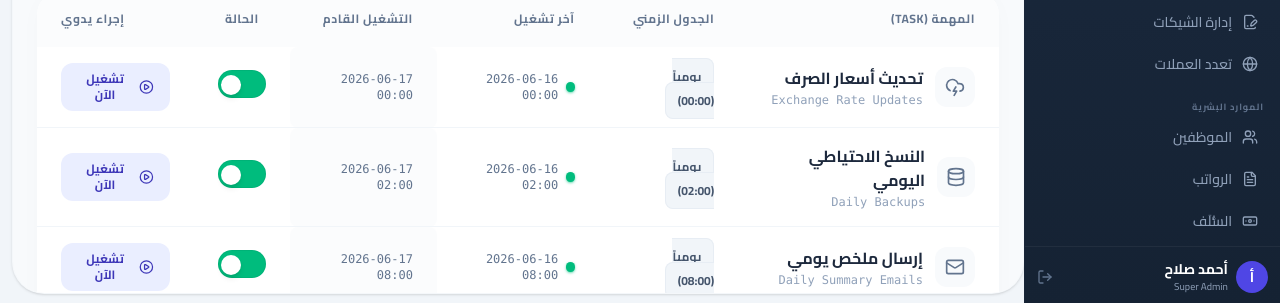
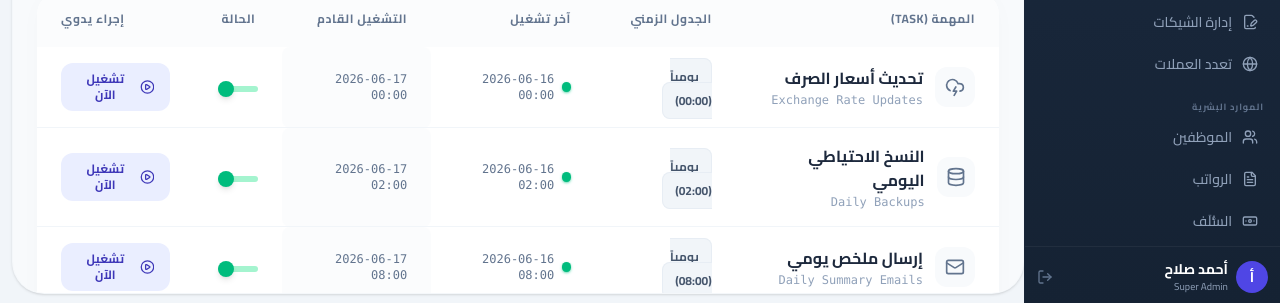
Before and after one commit to heidi163/bohemian-accounting-1-, a React (Vite) app: page /automation in a window 1280 px wide. Shown: the part 494-797 px from the top of the page. Built offline with nearby package versions, Linux system fonts and the light colour scheme; no server answers; sample sign-in values are in the browser's storage.

Commit message:
UI: Refine toggle switches to thin minimalist track design

```diff
--- a/src/pages/AutomationPage.tsx
+++ b/src/pages/AutomationPage.tsx
@@ -258,16 +258,15 @@ export function AutomationPage() {
                            {job.nextRun}
                          </td>
                          <td className="px-6 py-4 text-center">
-                           <button onClick={() => toggleStatus(job.id)} className="transition hover:scale-105 active:scale-95 inline-flex focus:outline-none">
+                           <button onClick={() => toggleStatus(job.id)} className="relative inline-flex items-center w-10 h-6 focus:outline-none transition hover:scale-105 active:scale-95">
                              <div className={clsx(
-                               "w-12 h-7 rounded-full transition-colors duration-300 ease-in-out relative border border-black/5",
-                               job.status === 'active' ? "bg-emerald-500" : "bg-slate-200"
-                             )}>
+                               "w-10 h-1.5 rounded-full transition-colors duration-300",
+                               job.status === 'active' ? "bg-emerald-200" : "bg-slate-200"
+                             )}></div>
                              <div className={clsx(
-                                 "w-5 h-5 rounded-full bg-white shadow-md transition-all duration-300 absolute top-1",
-                                 job.status === 'active' ? "start-6" : "start-1"
+                               "absolute top-1 w-4 h-4 rounded-full shadow-md transition-all duration-300",
+                               job.status === 'active' ? "bg-emerald-500 start-6" : "bg-white border border-slate-200 start-0"
                              )}></div>
-                             </div>
                            </button>
                          </td>
                          <td className="px-6 py-4 text-end">
@@ -319,16 +318,15 @@ export function AutomationPage() {
                   <span className="block text-sm font-bold text-slate-700">تنبيهات المهام الفاشلة</span>
                   <span className="block text-xs font-medium text-slate-500 mt-1">إرسال تقرير فور فشل أي مهمة (مثل تعذر النسخ الاحتياطي).</span>
                 </div>
-                <button onClick={() => setSendReport(!sendReport)} className="transition hover:scale-105 active:scale-95 shrink-0 focus:outline-none">
+                <button onClick={() => setSendReport(!sendReport)} className="relative inline-flex items-center w-10 h-6 focus:outline-none transition hover:scale-105 active:scale-95 shrink-0">
                   <div className={clsx(
-                    "w-12 h-7 rounded-full transition-colors duration-300 ease-in-out relative border border-black/5",
-                    sendReport ? "bg-emerald-500" : "bg-slate-200"
-                  )}>
+                    "w-10 h-1.5 rounded-full transition-colors duration-300",
+                    sendReport ? "bg-emerald-200" : "bg-slate-200"
+                  )}></div>
                   <div className={clsx(
-                      "w-5 h-5 rounded-full bg-white shadow-md transition-all duration-300 absolute top-1",
-                      sendReport ? "start-6" : "start-1"
+                    "absolute top-1 w-4 h-4 rounded-full shadow-md transition-all duration-300",
+                    sendReport ? "bg-emerald-500 start-6" : "bg-white border border-slate-200 start-0"
                   )}></div>
-                  </div>
                 </button>
               </div>
 
@@ -337,16 +335,15 @@ export function AutomationPage() {
                   <span className="block text-sm font-bold text-slate-700">سجل المهام (Log Retention)</span>
                   <span className="block text-xs font-medium text-slate-500 mt-1">الاحتفاظ بسجلات المهام القديمة لمدة 30 يوماً.</span>
                 </div>
-                <button onClick={() => setKeepLogs(!keepLogs)} className="transition hover:scale-105 active:scale-95 shrink-0 focus:outline-none">
+                <button onClick={() => setKeepLogs(!keepLogs)} className="relative inline-flex items-center w-10 h-6 focus:outline-none transition hover:scale-105 active:scale-95 shrink-0">
                   <div className={clsx(
-                    "w-12 h-7 rounded-full transition-colors duration-300 ease-in-out relative border border-black/5",
-                    keepLogs ? "bg-emerald-500" : "bg-slate-200"
-                  )}>
+                    "w-10 h-1.5 rounded-full transition-colors duration-300",
+                    keepLogs ? "bg-emerald-200" : "bg-slate-200"
+                  )}></div>
                   <div className={clsx(
-                      "w-5 h-5 rounded-full bg-white shadow-md transition-all duration-300 absolute top-1",
-                      keepLogs ? "start-6" : "start-1"
+                    "absolute top-1 w-4 h-4 rounded-full shadow-md transition-all duration-300",
+                    keepLogs ? "bg-emerald-500 start-6" : "bg-white border border-slate-200 start-0"
                   )}></div>
-                  </div>
                 </button>
               </div>
             </div>
```
Lines whose indentation alone changed are shown as unchanged.
